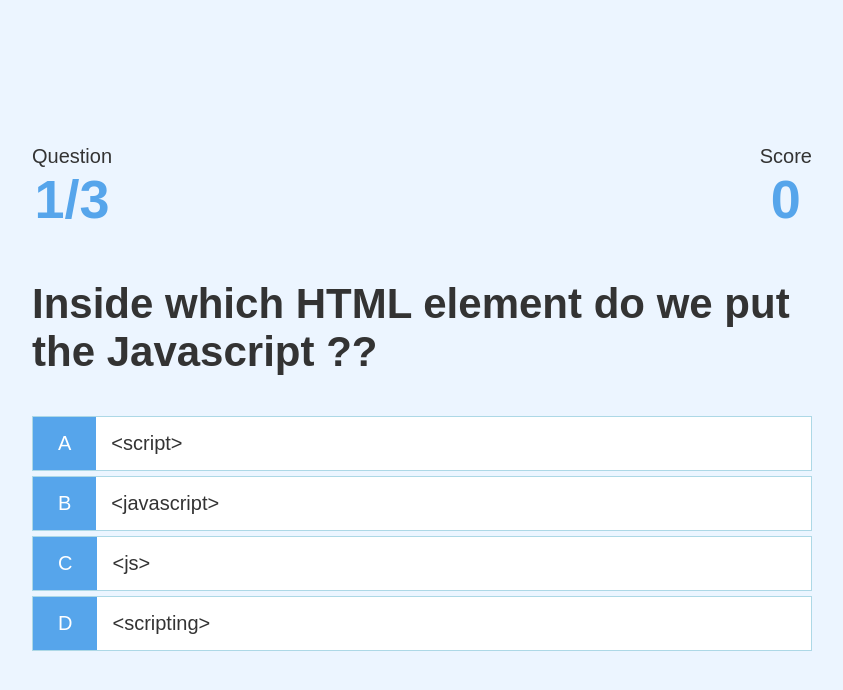
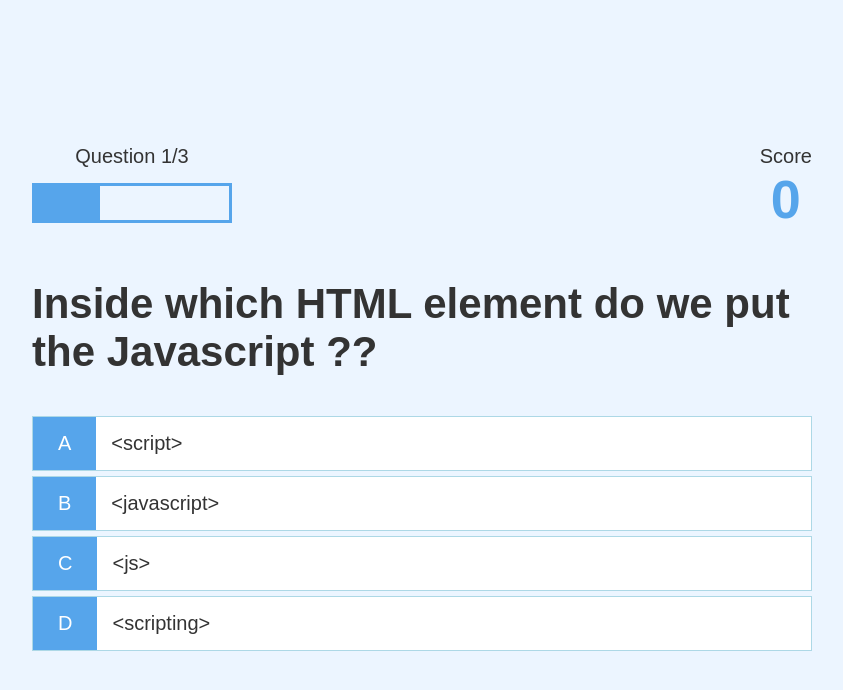
Before and after one commit to neyia/questionnaire, a plain HTML site: page game.html in a window 1280 px wide. Shown: the whole page, without its empty margins (218-1061 px from the left). Drawn offline with Linux system fonts and the light colour scheme.

Commit message:
progress bar

```diff
--- a/game.css
+++ b/game.css
@@ -42,8 +42,22 @@
 
 .hud-prefix {
     text-align: center;
-    font-size: 2rem;
+    font-size:  2rem;
 }
+
 .hub-main-text {
     text-align: center;
 }
+
+#progressBar {
+    width: 20rem;
+    height: 4rem;
+    margin-top: 1.5rem;
+    border: 0.3rem solid #56a5eb;
+}
+
+#progressBarFull {
+    height: 3.4rem;
+    width: 0%;
+    background-color: #56a5eb;
+}
--- a/game.html
+++ b/game.html
@@ -13,10 +13,13 @@
         <div id="game" class="justify-center flex-column">
             <div id="hud">
                 <div id="hud-item">
-                    <p class="hud-prefix">
+                    <p id="progressText" class="hud-prefix">
                         Question
                     </p>
-                    <h1 id="questionCounter" class="hub-main-text"></h1>
+                    <!--<h1 id="questionCounter" class="hub-main-text"></h1>-->
+                    <div id="progressBar">
+                        <div id="progressBarFull"></div>
+                    </div>
                 </div>
                 <div id="hud-item">
                     <p class="hud-prefix">
--- a/game.js
+++ b/game.js
@@ -1,7 +1,9 @@
 const question = document.getElementById('question');
 const choices = Array.from(document.getElementsByClassName('choice-text'));
 
-const questionCounterText = document.getElementById('questionCounter');
+const progressText = document.getElementById('progressText');
+const progressBarFull = document.getElementById('progressBarFull');
+// const questionCounterText = document.getElementById('questionCounter');
 const scoreText = document.getElementById('score');
 
 let currentQuestion = {};
@@ -55,7 +57,9 @@ getNewQuestion = () => {
         return window.location.assign('/end.html');
     }
     questionCounter++;
-    questionCounterText.innerText = `${questionCounter}/${MAX_QUESTIONS}`;
+    progressText.innerText = `Question ${questionCounter}/${MAX_QUESTIONS}`;
+
+    progressBarFull.style.width = `${(questionCounter / MAX_QUESTIONS) * 100}%`;
 
     const questionIndex = Math.floor(Math.random() * availableQuestions.length);
     currentQuestion = availableQuestions[questionIndex];
```
